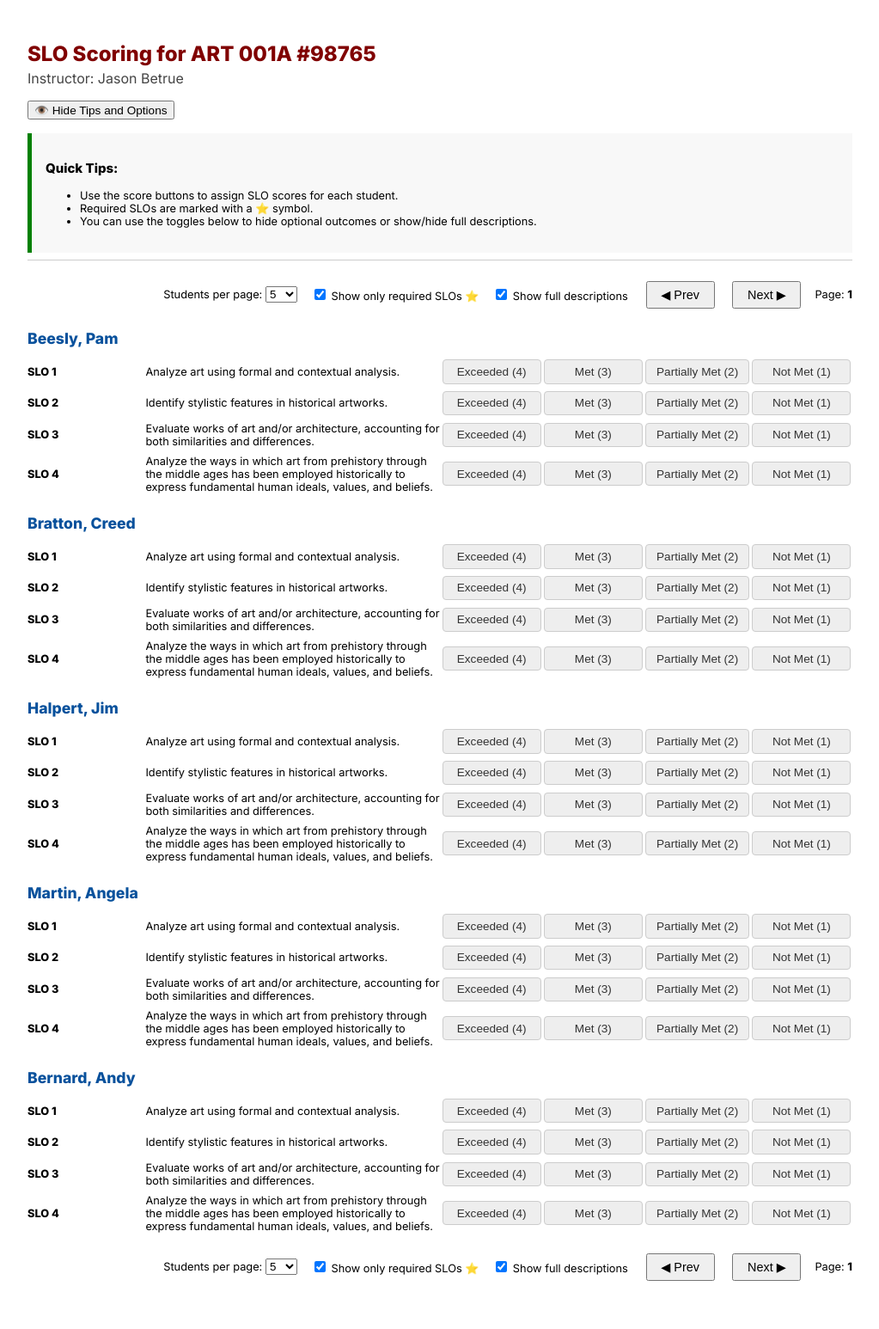
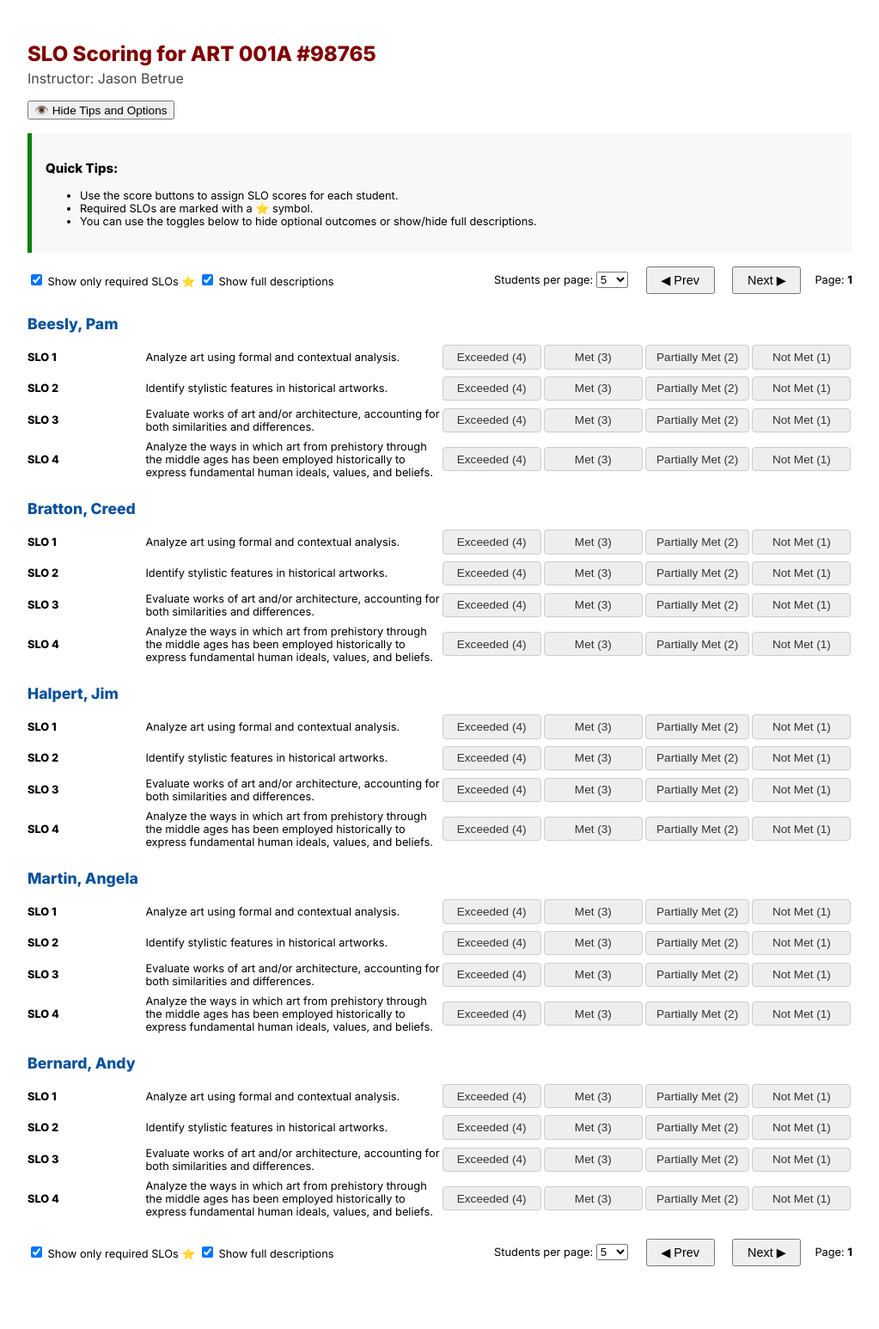
Before and after one commit to jabetrue/slojam, a Flask app: page / in a window 1280 px wide. Shown: the whole page at 86% size, without its empty margins (128-1151 px from the left). After the commit the page ends 1473 px from the top, so only its background shows below. Run offline with Flask 3, Linux system fonts and the light colour scheme.

Commit message:
butttons

```diff
--- a/web/templates/index.html
+++ b/web/templates/index.html
@@ -131,10 +131,15 @@
       </ul>
     </div>
 
-    <div class="controls-separator"></div>
   </div>
 
-  <div class="pagination-bar">
+<div class="pagination-bar" style="justify-content: space-between;">
+  <div class="pagination-left">
+    <label><input type="checkbox" id="toggleRequiredOnly" checked> Show only required SLOs ⭐</label>
+    <label><input type="checkbox" id="toggleDescriptions" checked> Show full descriptions</label>
+  </div>
+
+  <div class="pagination-right" style="display: flex; align-items: center; gap: 1rem;">
     <label for="perPageSelect">Students per page:
       <select id="perPageSelect">
         <option value="all">All</option>
@@ -144,19 +149,23 @@
         <option value="20">20</option>
       </select>
     </label>
-
-    <label><input type="checkbox" id="toggleRequiredOnly" checked> Show only required SLOs ⭐</label>
-    <label><input type="checkbox" id="toggleDescriptions" checked> Show full descriptions</label>
-
     <button id="prevBtnTop">◀ Prev</button>
     <button id="nextBtnTop">Next ▶</button>
     <span>Page: <strong id="pageNumTop">1</strong></span>
   </div>
+</div>
+
 
 
   <div id="studentsContainer"></div>
 
-	<div class="pagination-bar">
+<div class="pagination-bar" style="justify-content: space-between;">
+  <div class="pagination-left">
+    <label><input type="checkbox" id="toggleRequiredOnlyBottom" checked> Show only required SLOs ⭐</label>
+    <label><input type="checkbox" id="toggleDescriptionsBottom" checked> Show full descriptions</label>
+  </div>
+
+  <div class="pagination-right" style="display: flex; align-items: center; gap: 1rem;">
     <label for="perPageSelectBottom">Students per page:
       <select id="perPageSelectBottom">
         <option value="all">All</option>
@@ -166,14 +175,12 @@
         <option value="20">20</option>
       </select>
     </label>
-
-	  <label><input type="checkbox" id="toggleRequiredOnlyBottom" checked> Show only required SLOs ⭐</label>
-	  <label><input type="checkbox" id="toggleDescriptionsBottom" checked> Show full descriptions</label>
-
     <button id="prevBtn">◀ Prev</button>
     <button id="nextBtn">Next ▶</button>
     <span>Page: <strong id="pageNum">1</strong></span>
   </div>
+</div>
+
 
 </body>
 </html>
```
Lines whose indentation alone changed are shown as unchanged.
